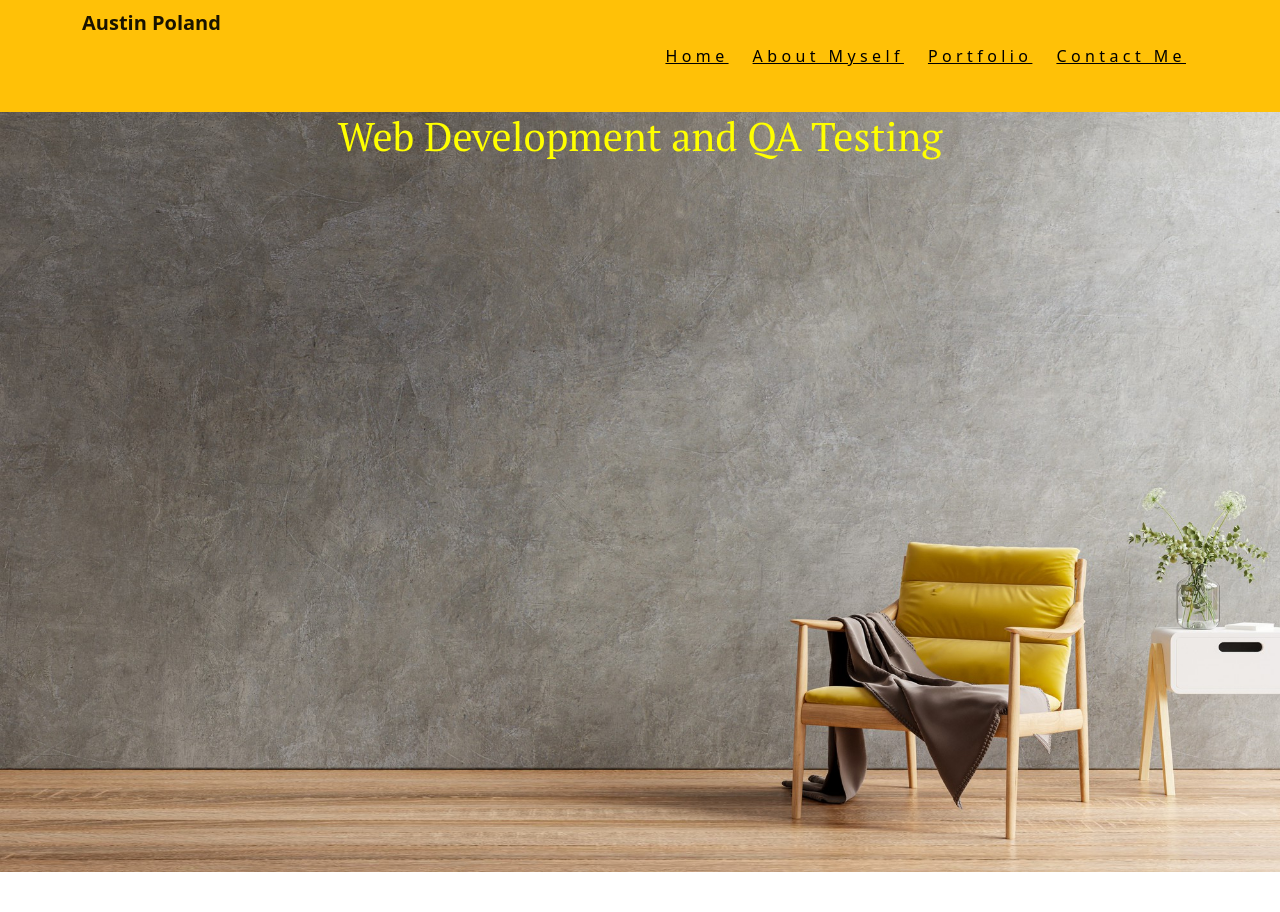
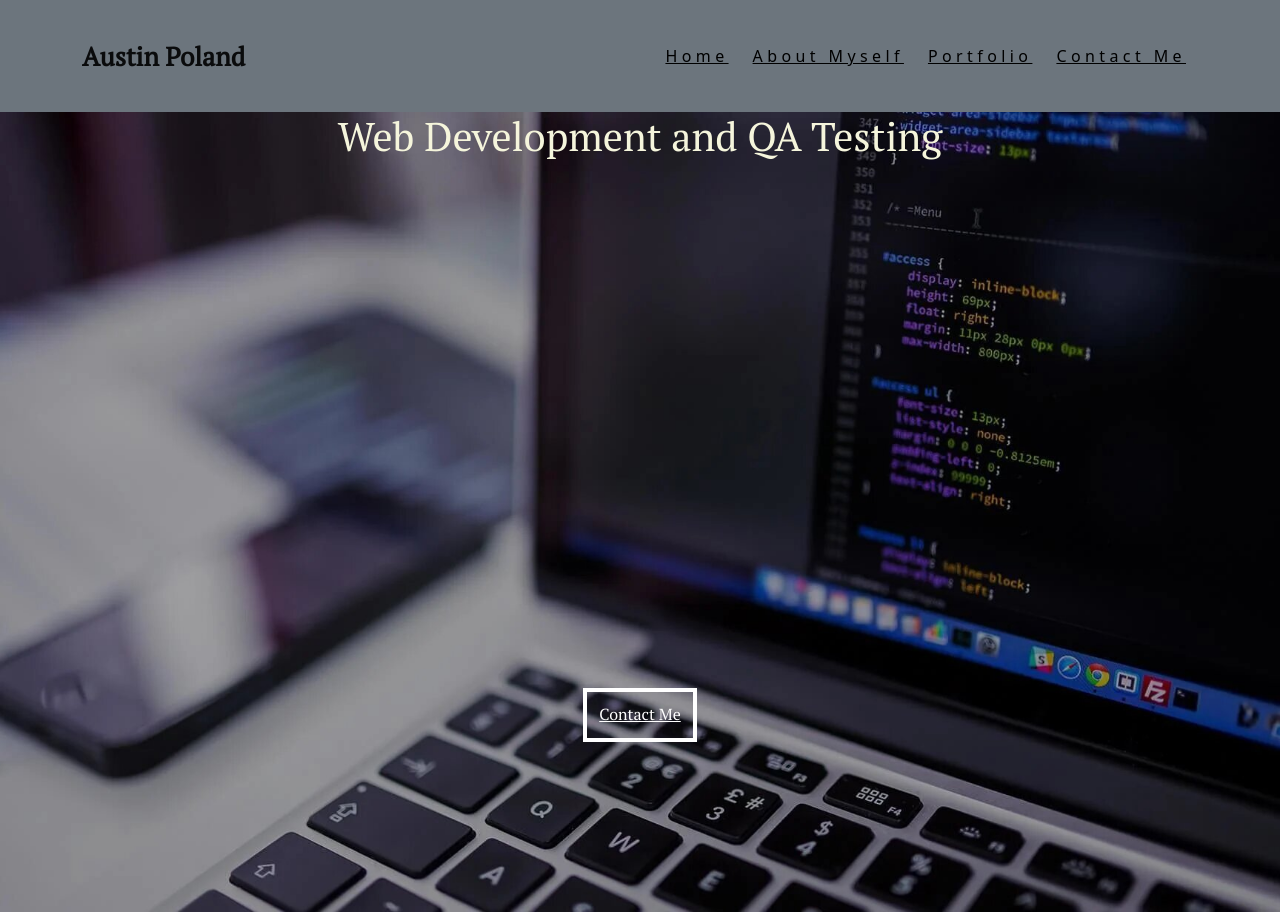
Before and after one commit to ausbosspoland/austinpoland-portfolio, a React (Create React App) app: page / in a window 1280 px wide. Before the commit the page ends 872 px from the top, so only its background shows below. Built offline with nearby package versions, Linux system fonts and the light colour scheme.

Commit message:
setting up contact me box and started to set up structure for the portfolio part, changed background again

```diff
--- a/src/App.css
+++ b/src/App.css
@@ -4,10 +4,12 @@
   --black: #000000;
   --sblue: #b0c4de;
   --pdark: rgba(255, 255, 255, 0);
+  --purplestuff: rgb(128, 0, 128);
+  --pwhite: #ffffff;
 }
 
 body {
-  font-family: "PT Serif", sans-serif;
+font-family: "PT Serif", sans-serif;
 }
 
 .App {
@@ -38,6 +40,7 @@ body {
 
 .App-link {
   color: #61dafb;
+  color: #ffffff;
 }
 
 @keyframes App-logo-spin {
@@ -47,6 +50,12 @@ body {
   to {
     transform: rotate(360deg);
   }
+}
+
+.logo {
+  display: flex !important;
+  justify-content: center;
+  align-items: center;
 }
 
 /*---- NAV BAR LINKS ----*/
@@ -68,11 +77,13 @@ nav ul li {
 }
 
 .navbar-brand {
-  font-weight: 600;
-  font-size: xx-large;
+  font-weight: 900;
+  font-size: 1.625rem !important;
   max-width: 17.25rem;
   padding:0 !important;
   height: 6rem !important;
+  justify-content: baseline;
+  font-family: "PT Serif", sans-serif;
 }
 
 .navbar-nav > li > a.active,  .navbar-nav > li > a.active:focus {
@@ -85,16 +96,21 @@ nav ul li {
 
 /******************** Header section ***********************/
 
-.header-wraper {
+.header-wrapper {
   position: relative;
-  background: url(Desktop-background-portfolio.jpeg) no-repeat;
+  background: url(Newestportfoliobackground.jpg) no-repeat;
   background-size: cover;
   background-position: bottom;
-  height:95vh;
+  height:100vh;
 }
 
 .main-info {
   display: flex;
+  position: relative;
+  top: 0;
+  left: 0;
+  right: 0;
+  bottom: 0;
   flex-direction: column;
   justify-content: center;
   align-items: center;
@@ -103,5 +119,21 @@ nav ul li {
 }
 
 .main-info h1 {
-  color: yellow;
+  color:beige;
 }
+
+/*------------- Contact Me Button -------------*/
+.btn-contact-me {
+  border: .25rem solid var(--pwhite);
+  border-radius: 0;
+  padding: 0.625rem 0.75rem 0.75rem 0.75rem;
+  color: var(--pwhite);
+  font-family: "PT Serif", sans-serif;
+}
+
+.contact-me-btn {
+  display: flex;
+  position: relative; top: 65%;
+  justify-content: center;
+  text-align: center;
+}
--- a/src/components/Header.js
+++ b/src/components/Header.js
@@ -2,9 +2,12 @@ import React from "react";
 
 const header = () => {
   return (
-      <div className="header-wraper">
+      <div className="header-wrapper">
           <div className="main-info">
               <h1>Web Development and QA Testing</h1>
+          </div>
+          <div className="contact-me-btn">
+            <a href="#" className="btn-contact-me">Contact Me</a>
           </div>
       </div>
   )
--- a/src/components/Nav.js
+++ b/src/components/Nav.js
@@ -2,9 +2,9 @@ import React from "react";
 
 const Navbar = () => {
     return (
-        <nav className="navbar navbar-expand-lg navbar-light bg-warning">
+        <nav className="navbar navbar-expand-lg navbar-light bg-secondary">
             <div className="container">
-                <a className="navbar-brand" href="#">Austin Poland</a>
+                <a className="navbar-brand logo" href="#">Austin Poland</a>
                 <button className="navbar-toggler" type="button" data-toggle="collapse" data-target="#navbarSupportedContent" aria-controls="navbarSupportedContent" aria-expanded="false" aria-label="Toggle navigation">
                     <span className="navbar-toggler-icon"></span>
                 </button>
```
Also changed, not shown: src/components/Portfolio.js (added, +24 -0 lines), src/Desktop-background-portfolio.jpeg (deleted), src/Newestportfoliobackground.jpg (added).
